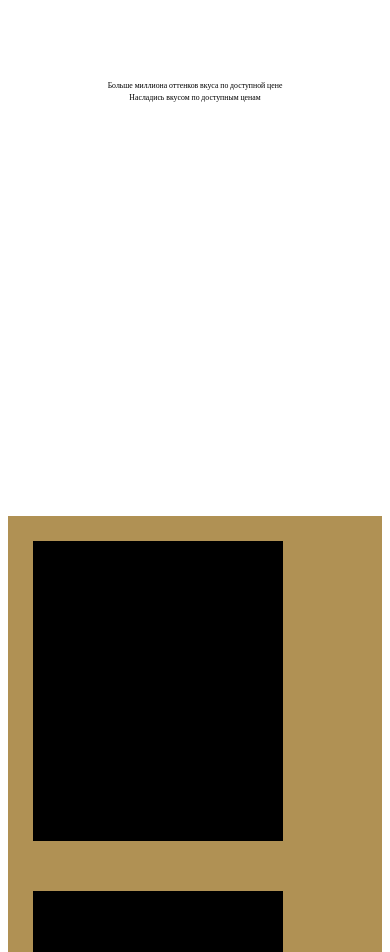
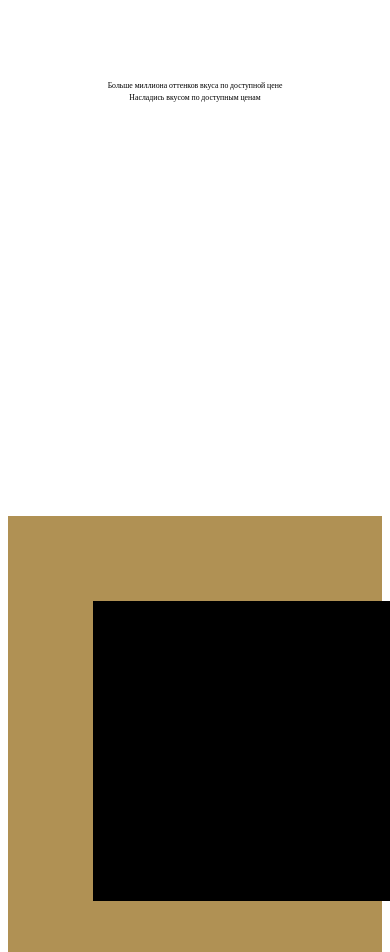
Before and after one commit to AntonKharitonovgl/example, a plain HTML site: page index.html in a window 390 px wide. Shown: the part 148-1100 px from the top of the page. Drawn offline with nearby package versions, Linux system fonts and the light colour scheme.

Commit message:
Add files via upload

```diff
--- a/css/style.css
+++ b/css/style.css
@@ -125,10 +125,11 @@ background-repeat: no-repeat;
 .blocks{
 
     height: 300px;
-    width: 250px;
+    width: calc(25% - 24px);
     text-align: center;
     background-color: #000;
-    margin:25px;
+    margin:12px;
+    box-sizing: border-box;
     float:left;
     padding: 0px;
     display:inline-block;
@@ -223,3 +224,37 @@ background-repeat: no-repeat;
 
   }
   }
+
+
+
+ @media screen and (max-width:1010px){
+
+   .blocks{
+    height: 300px;
+    width: 40%;
+    text-align: center;
+    background-color: #000;
+    margin:40px;
+    box-sizing: border-box;
+    float:left;
+    padding: 0px;
+    display:inline-block;
+    }
+
+  }
+
+  @media screen and (max-width:850px){
+
+   .blocks{
+    height: 300px;
+    width: 80%;
+    text-align: center;
+    background-color: #000;
+    margin:85px;
+    box-sizing: border-box;
+    float:left;
+    padding: 0px;
+    display:inline-block;
+    }
+
+  }
```
